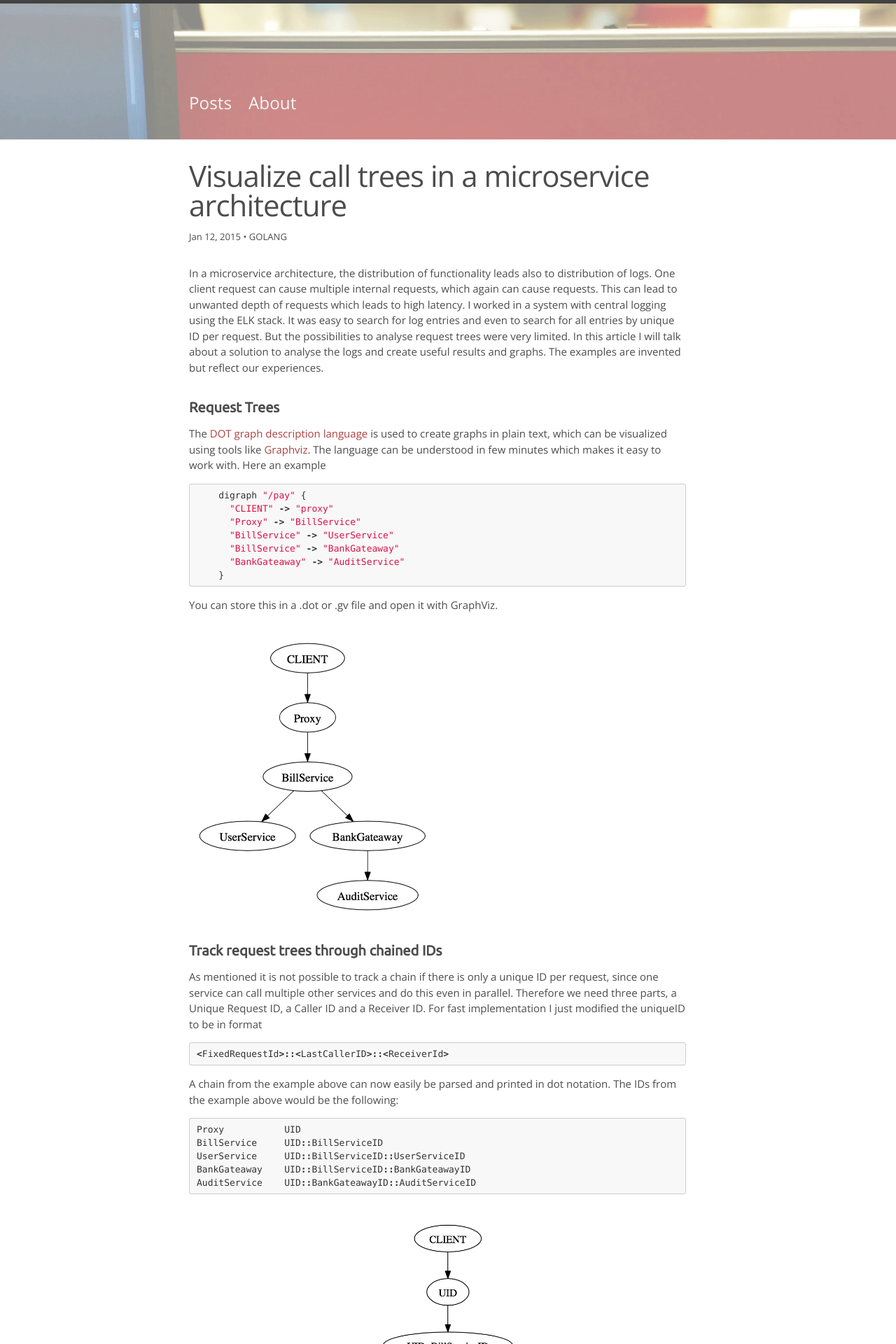
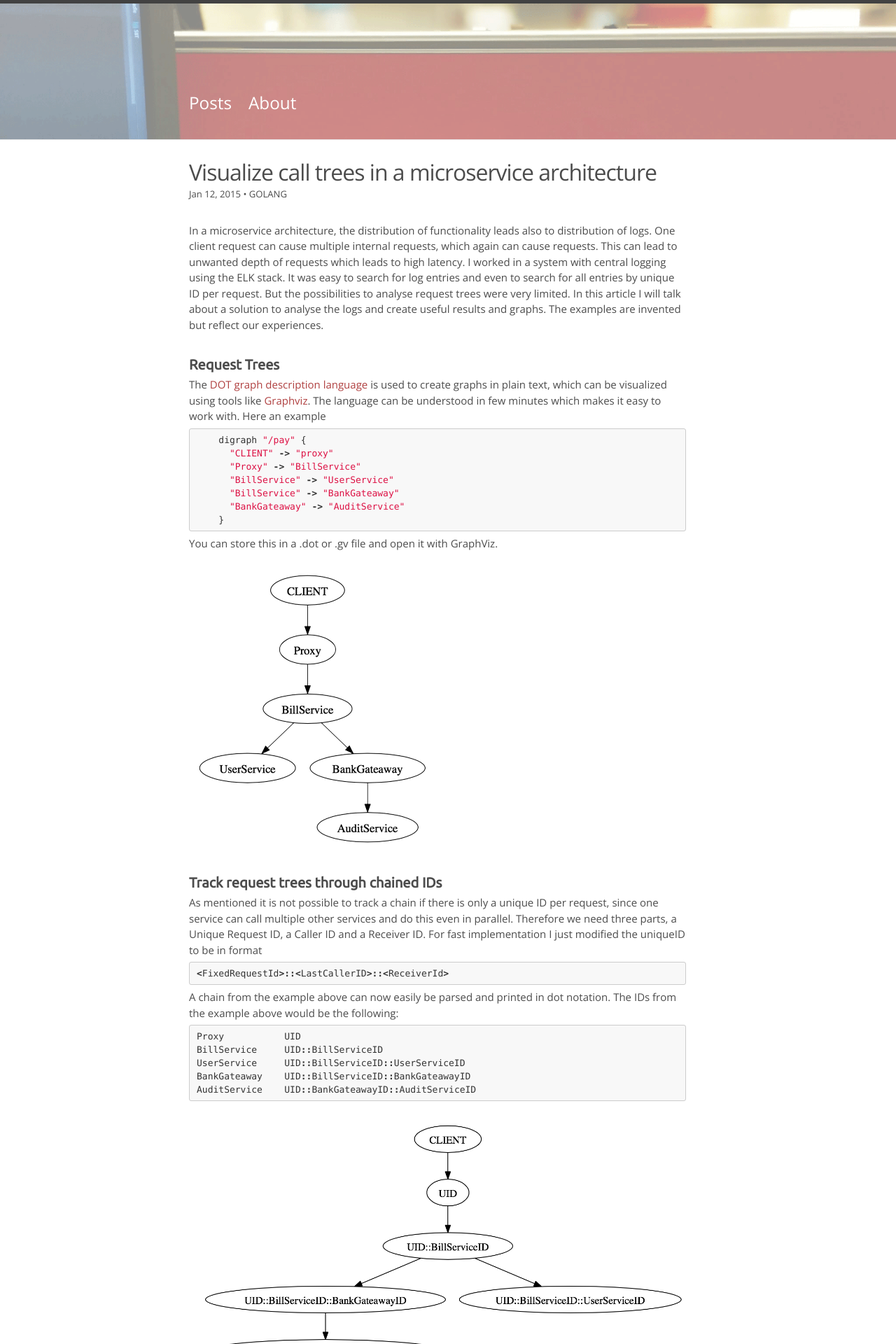
Before and after one commit to chrisport/chrisport.github.io, a Jekyll site: the page built from _posts/2015-01-09-golang-log-microservices.markdown, in a window 1280 px wide. Shown: the top 1920 px of the page at 70% size. Built offline with Jekyll 4.4.1, drawn with Linux system fonts in a browser that asks for light colours; nearby versions of some CDN libraries; comment, search, counter and statistics services are not loaded.

Commit message:
change text size

```diff
--- a/_sass/_base.scss
+++ b/_sass/_base.scss
@@ -26,7 +26,7 @@ h1, h2, h3, h4, h5, h6,
 p, blockquote, pre,
 ul, ol, dl, figure,
 %vertical-rhythm {
-  margin-bottom: $spacing-unit / 2;
+  margin-bottom: $spacing-unit / 5;
 }
 
 /**
--- a/_sass/_layout.scss
+++ b/_sass/_layout.scss
@@ -44,7 +44,7 @@
   }
 
   .page-link {
-    color: $background-color;
+    color: WHITE;
     line-height: $base-line-height;
     font-size: $base-font-size*1.62;
 
@@ -251,9 +251,9 @@
 }
 
 .post-meta-title {
-  font-size: 42px;
+  font-size: 26px;
   letter-spacing: -1px;
-  line-height: 45px;
+  line-height: 25px;
   color: $text-color-dark;
 }
 
@@ -282,7 +282,7 @@ hr {
 }
 
 .post-title {
-  font-size: 42px;
+  font-size: 32px;
   letter-spacing: -1px;
   line-height: 1;
 
```
